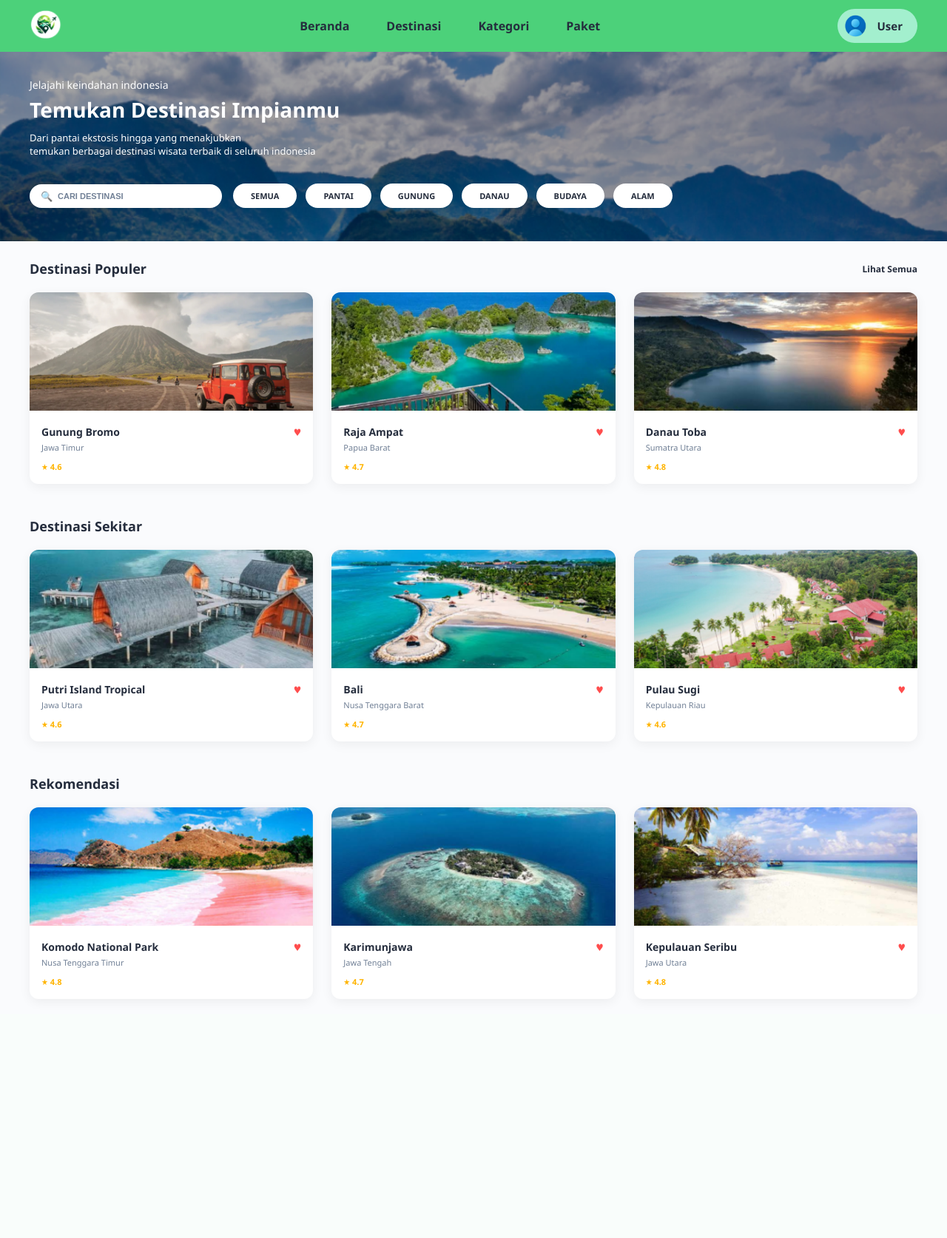
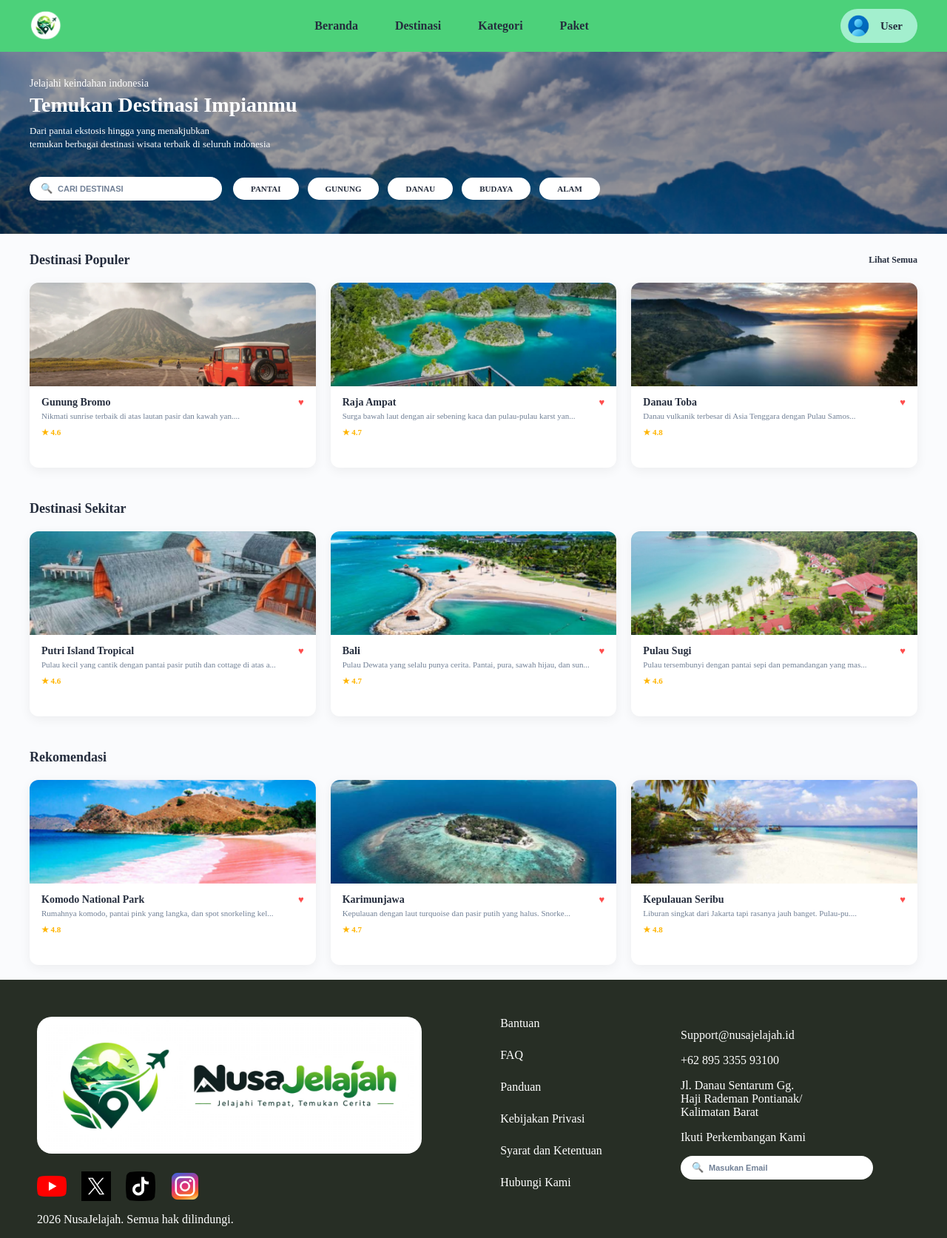
Before and after one commit to ItzDavin/nusa-jelajah, a PHP site: page /pages/users/home.php in a window 1280 px wide. Shown: the whole page at 74% size. Before the commit the page ends 1332 px from the top, so only its background shows below. Run offline with PHP 8.4, Linux system fonts and the light colour scheme.

Commit message:
Add: footer section with social media icons and update home page content

```diff
--- a/pages/users/home.php
+++ b/pages/users/home.php
@@ -10,7 +10,6 @@
     <link rel="stylesheet" href="../../styles/users/footer.css">
 </head>
 
-<body>
 
     <!-- NAVBAR -->
     <div class="navbar">
@@ -48,7 +47,6 @@
             </div>
 
             <div class="category">
-                <a href="home.php" class="active">SEMUA</a>
                 <a href="home.php">PANTAI</a>
                 <a href="home.php">GUNUNG</a>
                 <a href="home.php">DANAU</a>
@@ -68,7 +66,7 @@
             <img src="../../images/home/gunung.png" alt="Gunung Bromo">
             <div class="card-info">
                 <h4>Gunung Bromo <span class="heart">&hearts;</span></h4>
-                <p>Jawa Timur</p>
+                <p>Nikmati sunrise terbaik di atas lautan pasir dan kawah yan....</p>
                 <small>&#9733; 4.6</small>
             </div>
         </div>
@@ -77,7 +75,7 @@
             <img src="../../images/home/raja.png" alt="Raja Ampat">
             <div class="card-info">
                 <h4>Raja Ampat <span class="heart">&hearts;</span></h4>
-                <p>Papua Barat</p>
+                <p>Surga bawah laut dengan air sebening kaca dan pulau-pulau karst yan...</p>
                 <small>&#9733; 4.7</small>
             </div>
         </div>
@@ -86,7 +84,7 @@
             <img src="../../images/home/toba.png" alt="Danau Toba">
             <div class="card-info">
                 <h4>Danau Toba <span class="heart">&hearts;</span></h4>
-                <p>Sumatra Utara</p>
+                <p>Danau vulkanik terbesar di Asia Tenggara dengan Pulau Samos...</p>
                 <small>&#9733; 4.8</small>
             </div>
         </div>
@@ -101,7 +99,7 @@
             <img src="../../images/home/putri.png" alt="Putri Island">
             <div class="card-info">
                 <h4>Putri Island Tropical <span class="heart">&hearts;</span></h4>
-                <p>Jawa Utara</p>
+                <p>Pulau kecil yang cantik dengan pantai pasir putih dan cottage di atas a...</p>
                 <small>&#9733; 4.6</small>
             </div>
         </div>
@@ -110,7 +108,7 @@
             <img src="../../images/home/bali.png" alt="Bali">
             <div class="card-info">
                 <h4>Bali <span class="heart">&hearts;</span></h4>
-                <p>Nusa Tenggara Barat</p>
+                <p>Pulau Dewata yang selalu punya cerita. Pantai, pura, sawah hijau, dan sun...</p>
                 <small>&#9733; 4.7</small>
             </div>
         </div>
@@ -119,7 +117,7 @@
             <img src="../../images/home/sugi.png" alt="Pulau Sugi">
             <div class="card-info">
                 <h4>Pulau Sugi <span class="heart">&hearts;</span></h4>
-                <p>Kepulauan Riau</p>
+                <p>Pulau tersembunyi dengan pantai sepi dan pemandangan yang mas...</p>
                 <small>&#9733; 4.6</small>
             </div>
         </div>
@@ -134,7 +132,7 @@
             <img src="../../images/home/komodo.png" alt="Komodo National Park">
             <div class="card-info">
                 <h4>Komodo National Park <span class="heart">&hearts;</span></h4>
-                <p>Nusa Tenggara Timur</p>
+                <p>Rumahnya komodo, pantai pink yang langka, dan spot snorkeling kel...</p>
                 <small>&#9733; 4.8</small>
             </div>
         </div>
@@ -143,7 +141,7 @@
             <img src="../../images/home/kari.png" alt="Karimunjawa">
             <div class="card-info">
                 <h4>Karimunjawa <span class="heart">&hearts;</span></h4>
-                <p>Jawa Tengah</p>
+                <p>Kepulauan dengan laut turquoise dan pasir putih yang halus. Snorke...</p>
                 <small>&#9733; 4.7</small>
             </div>
         </div>
@@ -152,11 +150,47 @@
             <img src="../../images/home/seribu.png" alt="Kepulauan Seribu">
             <div class="card-info">
                 <h4>Kepulauan Seribu <span class="heart">&hearts;</span></h4>
-                <p>Jawa Utara</p>
+                <p>Liburan singkat dari Jakarta tapi rasanya jauh banget. Pulau-pu....</p>
                 <small>&#9733; 4.8</small>
             </div>
         </div>
     </div>
+    <footer>
+        <div class="left">
+            <div class="logo-footer">
+                <img src="../../images/footer/logo.jpg" alt="">
+            </div>
+            <div class="social">
+                <img src="../../images/footer/youtube.png" alt="">
+                <img src="../../images/footer/twitter.png" alt="">
+                <img src="../../images/footer/tiktok.png" alt="">
+                <img src="../../images/footer/instagram.png" alt="">
+            </div>
+            <div class="left-text" style="margin-left: 50px; color: white;">
+                <p>2026 NusaJelajah. Semua hak dilindungi.</p>
+            </div>
+        </div>
+        <div class="middle">
+            <a href="">Bantuan</a>
+            <a href="">FAQ</a>
+            <a href="">Panduan</a>
+            <a href="">Kebijakan Privasi</a>
+            <a href="">Syarat dan Ketentuan</a>
+            <a href="">Hubungi Kami</a>
+        </div>
+        <div class="right">
+            <p>Support@nusajelajah.id</p>
+            <p>+62 895 3355 93100</p>
+            <p>Jl. Danau Sentarum Gg. <br>Haji Rademan Pontianak/ <br>Kalimatan Barat</p>
+            <p>Ikuti Perkembangan Kami</p>
+            <div class="search-box">
+                <span class="search-icon">
+                    🔍
+                </span>
+                <input type="text" placeholder="Masukan Email">
+            </div>
+        </div>
+    </footer>
 
 </body>
 </html>
--- a/styles/users/home.css
+++ b/styles/users/home.css
@@ -3,7 +3,6 @@
 }
 
 body {
-    font-family: 'Segoe UI', Tahoma, Geneva, Verdana, sans-serif;
     margin: 0;
     background-color: #fafbfd;
     color: #252d3d;
@@ -136,7 +135,7 @@ body {
 }
 
 .category a:hover {
-    background-color: #edf2f7;
+    background-color: #A7F3D0;
 }
 
 .title {
@@ -163,16 +162,20 @@ body {
 .destination {
     display: grid;
     grid-template-columns: repeat(3, 1fr);
-    gap: 25px;
+    gap: 20px;
     padding: 10px 40px 20px;
 }
 
 .card {
+    width: 100%;
+    height: 250px;
     background-color: #ffffff;
     border-radius: 12px;
     overflow: hidden;
     box-shadow: 0 4px 15px rgba(0, 0, 0, 0.06);
     transition: transform 0.2s;
+    display: flex;
+    flex-direction: column;
 }
 
 .card:hover {
@@ -181,12 +184,14 @@ body {
 
 .card img {
     width: 100%;
-    height: 160px;
+    height: 140px;
     object-fit: cover;
+    flex-shrink: 0;
 }
 
 .card-info {
     padding: 14px 16px;
+    flex: 1;
 }
 
 .card-info h4 {
@@ -216,3 +221,49 @@ body {
     font-size: 11px;
     font-weight: bold;
 }
+
+footer{
+    display: flex;
+    flex-direction: row;
+    justify-content: space-between;
+    background-color: #272E25;
+}
+
+.logo-footer img{
+    width: 520px;
+    height: 185px;
+    margin-left: 50px;
+    margin-top: 50px;
+    border-radius: 20px;
+}
+
+.social{
+    display: flex;
+    flex-direction: row;
+    margin-left: 50px;
+    margin-top: 20px;
+}
+
+.social img{
+    margin-right: 20px;
+    height: 40px;
+    width: 40px;
+}
+.middle{
+    display: flex;
+    flex-direction: column;
+    margin-top: 50px;
+}
+.middle a{
+    margin-bottom: 25px;
+    text-decoration: none;
+    color: white;
+}
+
+.right{
+    margin-top: 50px;
+    margin-right: 100px;
+}
+.right p{
+    color: white;
+}
```
Also changed, not shown: images/footer/instagram.png (added), images/footer/logo.jpg (added), images/footer/tiktok.png (added), images/footer/twitter.png (added), images/footer/youtube.png (added).
